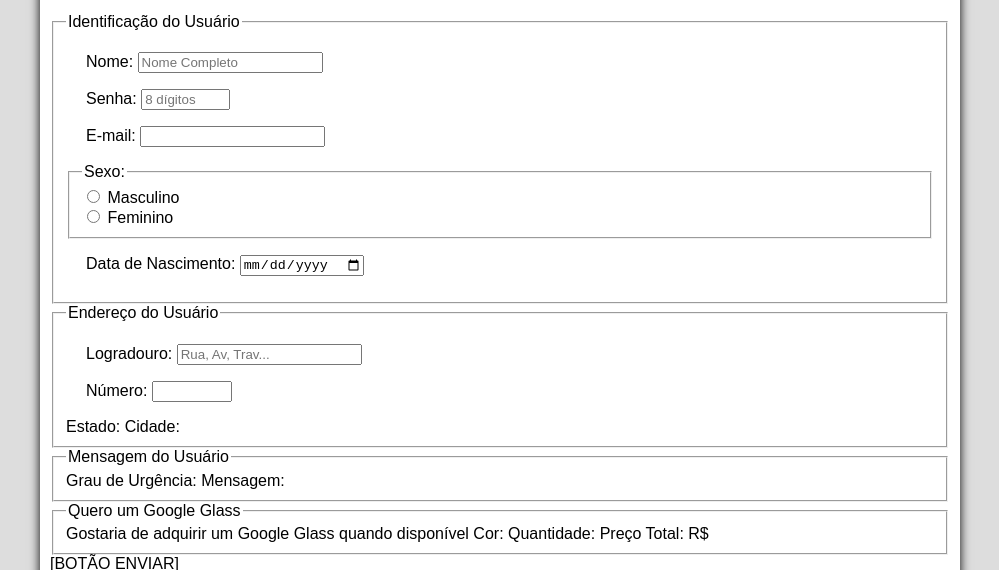
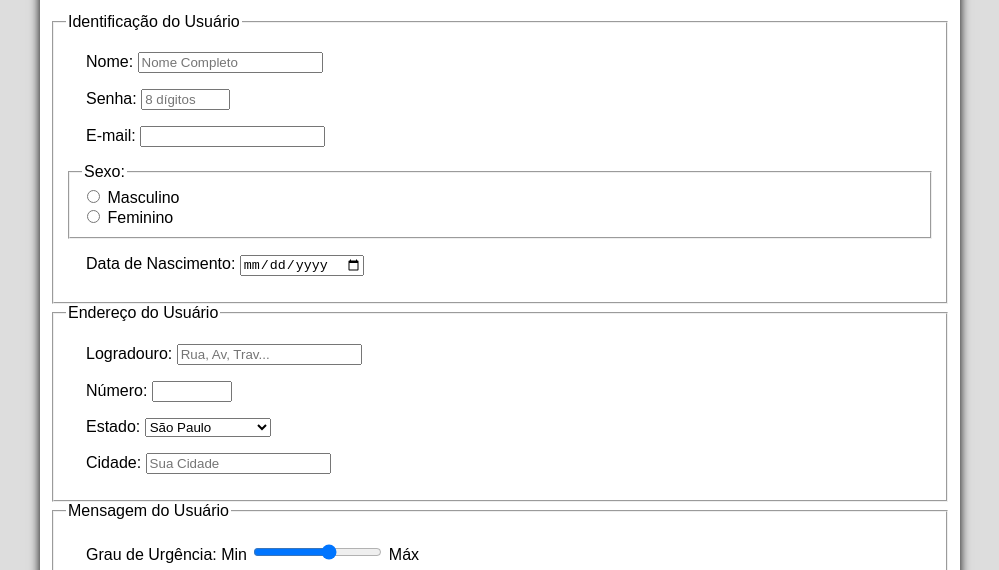
Before and after one commit to Nilcelso/google-glass, a plain HTML site: page fale-conosco.html in a window 1280 px wide. Shown: the part 315-885 px from the top of the page, without its empty margins (140-1139 px from the left). Drawn offline with Linux system fonts and the light colour scheme; a web font is replaced by a local one.

Commit message:
Update fale-conosco.html

```diff
--- a/fale-conosco.html
+++ b/fale-conosco.html
@@ -47,7 +47,7 @@
 </section>
 
 
-<form>
+<form method="post" id="fContato" action="mailto:contato@cursoemvideo.com">
 	<fieldset id="usuario">
 		<legend> Identificação do Usuário </legend>
 			<p> <label for="cNome"> Nome: </label> <input type="text" name="tNome" id="cNome" size="20" maxlength="40" placeholder="Nome Completo"/> </p>
@@ -64,23 +64,40 @@
 	<fieldset id="endereco">
 		<legend> Endereço do Usuário </legend>
 			<p> <label for="cRua"> Logradouro: </label> <input type="text" name="tRua" id="cRua" size="20" maxlength="80" placeholder="Rua, Av, Trav..."/> </p>
-			<p> <label for="cNum"> Número: <label> <input type="number" name="tNum" id="cNum" min="0" max="99999"/></p>
-			Estado:
-			Cidade:
+			<p> <label for="cNum"> Número: </label> <input type="number" name="tNum" id="cNum" min="0" max="99999"/> </p>
+			<p> <label for="cEst"> Estado: </label> <select nome="tEst" id="cEst" >
+														<optgroup label="Região Sudeste">
+															<option value="SP" selected> São Paulo </option>
+															<option value="MG"> Minas Gerais </option>
+															<option value="RJ"> Rio de Janeiro </option>
+														</optgroup>
+														<optgroup label="Região Sul">
+															<option value="PR"> Paraná </option>
+															<option value="SC"> Santa Catarina </option>
+														</optgroup>
+													</select> </p>
+
+			<p> <label for="cCid"> Cidade: </label> <input type="text" id="cCid" maxlength="40" size="20" placeholder="Sua Cidade" list="cidades"/> </p>
+			<datalist id="cidades">
+				<option value="Rio de Janeiro"> </option>
+				<option value="Nova Iguaçu"> </option>
+				<option value="Niteroi"> </option>
+				<option value="Belford Roxo"> </option>
+			</datalist>
 	</fieldset>
 
 	<fieldset id="mensagem">
 		<legend> Mensagem do Usuário </legend>
-			Grau de Urgência:
-			Mensagem:
+			<p> <label for="cUrg"> Grau de Urgência: Min </label> <input type="range" name="tUrg" id="cUrg" min="0" max="10" step="2" /> Máx </p>
+			<p> <label for="cMsg"> Mensagem: </label> <textarea name="tMsg" id="cMsg" cols="45" rows="5" placeholder="Deixe aqui sua mensagem"> </textarea> </p>
 	</fieldset>
 
 	<fieldset>
 		<legend id="pedido"> Quero um Google Glass </legend>
-			Gostaria de adquirir um Google Glass quando disponível
-			Cor:
-			Quantidade:
-			Preço Total: R$
+			<p> <label for="cPed"> Gostaria de adquirir um Google Glass quando disponível </label> </p>
+			<p> <label for="cCor"> Cor: </label> </p>
+			<p> <label for="cQtd"> Quantidade: </label> </p>
+			<p> <label for="cTot"> Preço Total: R$ </label> </p>
 	</fieldset>
 
 
```
